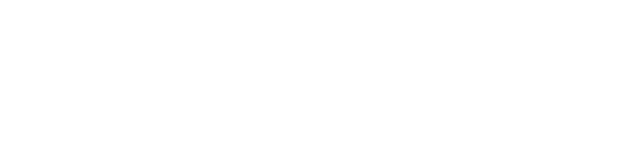
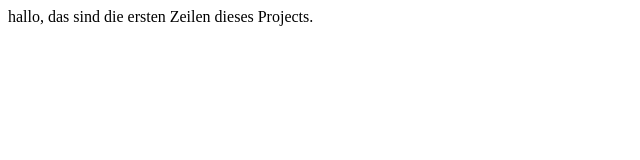
Before and after one commit to studyguy5/first_Codingprojects, a plain HTML site: page TIC-TAC-TOE/index.html in a window 1280 px wide. Shown: the whole page, without its empty margins (0-640 px from the left). Drawn offline with Linux system fonts and the light colour scheme.

Commit message:
try to commit

```diff
--- a/TIC-TAC-TOE/index.html
+++ b/TIC-TAC-TOE/index.html
@@ -9,7 +9,7 @@
 </head>
 <body>
 
-
+hallo, das sind die ersten Zeilen dieses Projects.
 
 
 <script src="./script.js"></script>
```
